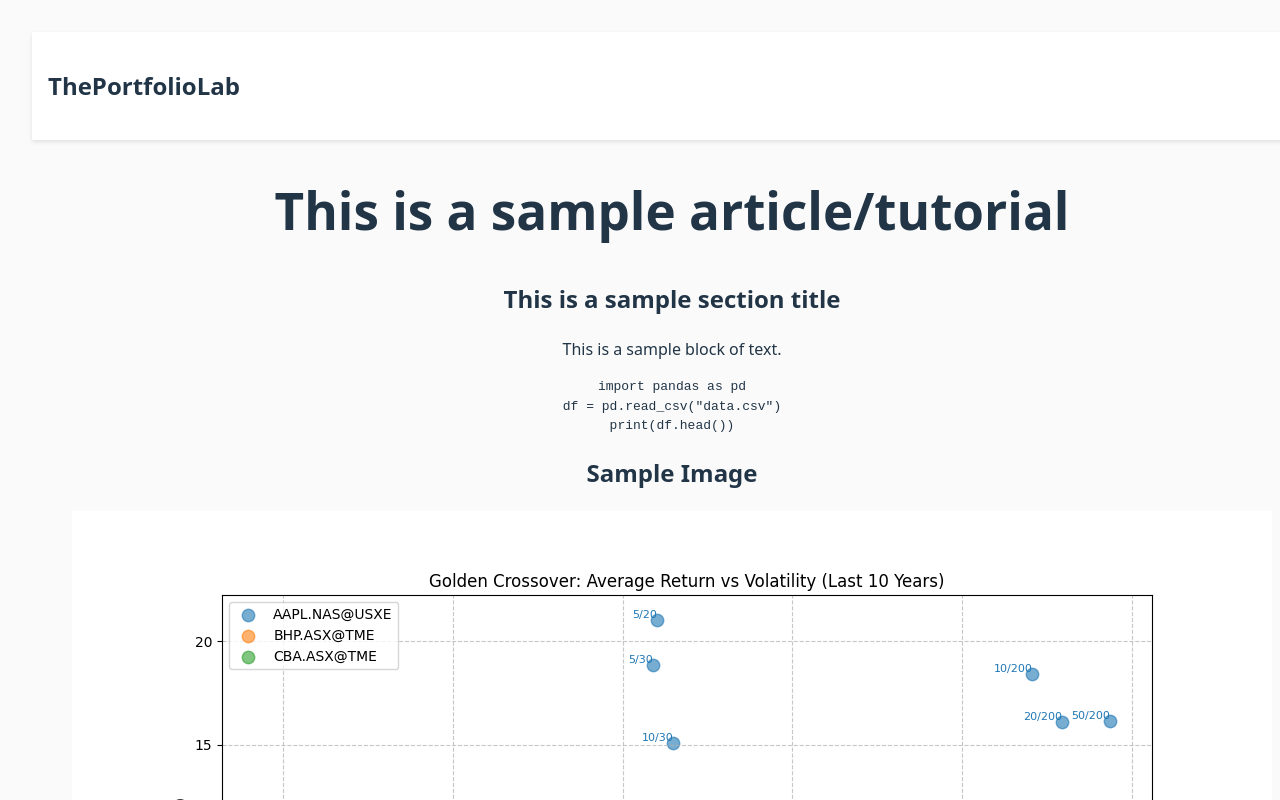
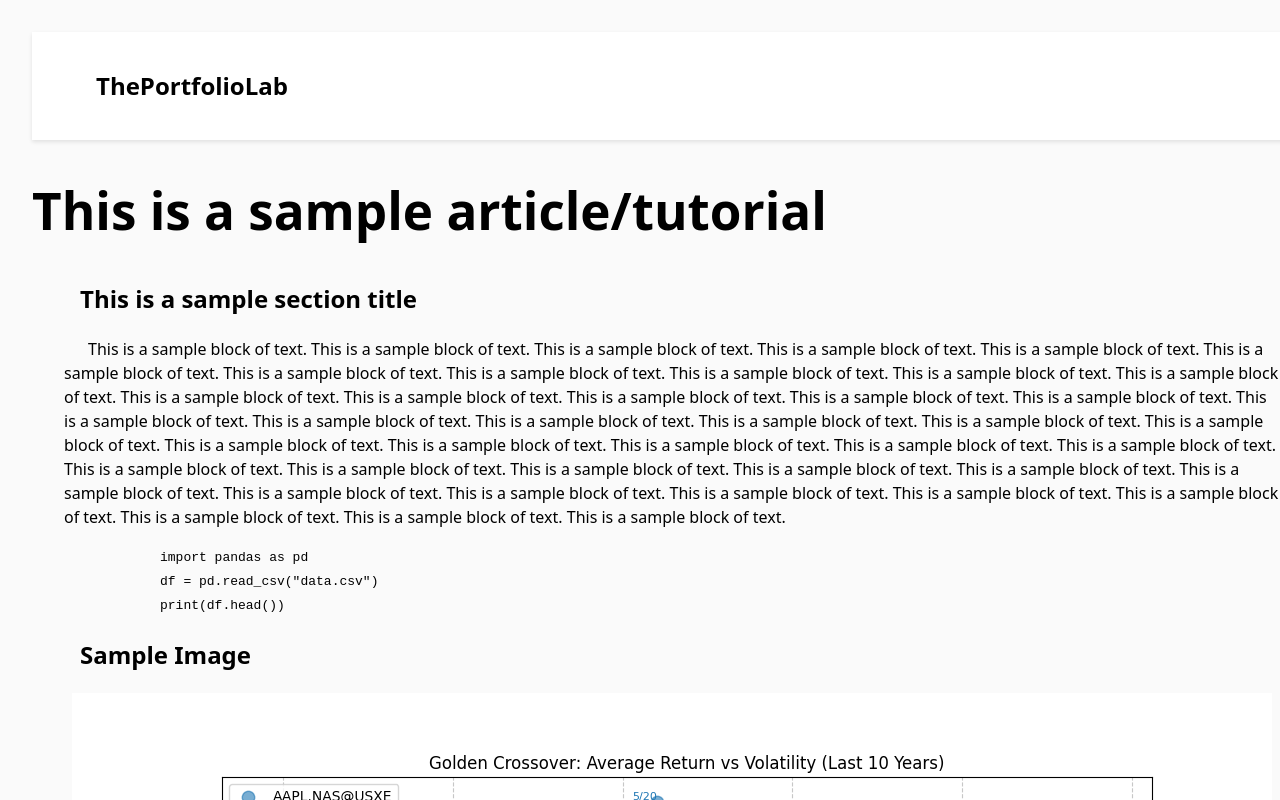
Before and after one commit to theportfoliolab/website, a React (Vite) app in the folder tpl/: page / in a window 1280 px wide. Shown: the top 800 px of the page. Built offline with nearby package versions, Linux system fonts and the light colour scheme.

Commit message:
Adjusted style for header, typography

```diff
--- a/tpl/package.json
+++ b/tpl/package.json
@@ -8,7 +8,7 @@
     "build": "vite build",
     "lint": "eslint .",
     "preview": "vite preview",
-    "deploy": "vite build && gh-pages -d dist"
+    "deploy": "vite build && gh-pages -d dist --add --message 'Deploy'"
   },
   "dependencies": {
     "react": "^19.2.0",
--- a/tpl/src/components/Header.jsx
+++ b/tpl/src/components/Header.jsx
@@ -10,9 +10,15 @@ const Header = () => {
 
 const styles = {
     header: {
+        position: 'sticky',
+        top: 0,
+        left: 0,
+        right: 0,
+        zIndex: 1000,
         display: 'flex',
         alignItems: 'center',
         padding: '1rem',
+        marginBottom: 0,
         backgroundColor: '#fff',
         boxShadow: '0 2px 4px rgba(0,0,0,0.1)'
     },
--- a/tpl/src/pages/SampleArticle.jsx
+++ b/tpl/src/pages/SampleArticle.jsx
@@ -10,7 +10,7 @@ export function SamplePage() {
       <h1>This is a sample article/tutorial</h1>
 
       <Section title="This is a sample section title">
-        <p>This is a sample block of text. </p>
+        <p>This is a sample block of text. This is a sample block of text. This is a sample block of text. This is a sample block of text. This is a sample block of text. This is a sample block of text. This is a sample block of text. This is a sample block of text. This is a sample block of text. This is a sample block of text. This is a sample block of text. This is a sample block of text. This is a sample block of text. This is a sample block of text. This is a sample block of text. This is a sample block of text. This is a sample block of text. This is a sample block of text. This is a sample block of text. This is a sample block of text. This is a sample block of text. This is a sample block of text. This is a sample block of text. This is a sample block of text. This is a sample block of text. This is a sample block of text. This is a sample block of text. This is a sample block of text. This is a sample block of text. This is a sample block of text. This is a sample block of text. This is a sample block of text. This is a sample block of text. This is a sample block of text. This is a sample block of text. This is a sample block of text. This is a sample block of text. This is a sample block of text. This is a sample block of text. This is a sample block of text. This is a sample block of text. </p>
         <CodeBlock code={`import pandas as pd\ndf = pd.read_csv("data.csv")\nprint(df.head())`} />
       </Section>
 
--- a/tpl/src/styles/global.css
+++ b/tpl/src/styles/global.css
@@ -1,10 +1,14 @@
 @import './layout.css';
+@import './typography.css';
 
 :root {
     /* Colours */
     --colour-bg: #fafafa;
+    --colour-text: #000000;
 
     /* Defaults */
     background-color: var(--colour-bg);
+    color: var(--colour-text);
+    text-align: left;
 
 }
--- /dev/null
+++ b/tpl/src/styles/typography.css
@@ -0,0 +1,21 @@
+/* Defaults */
+.page_layout {
+    text-align: left;
+    margin: 0;
+
+}
+
+.code_block {
+    font-family: "Courier New", Courier, monospace;
+    margin-left: 8em;
+}
+
+h2 {
+    margin-left: 2em;
+}
+
+p {
+    margin-left: 2em;
+    margin-right: 2em;
+    text-indent: 1.5em;
+}
```
